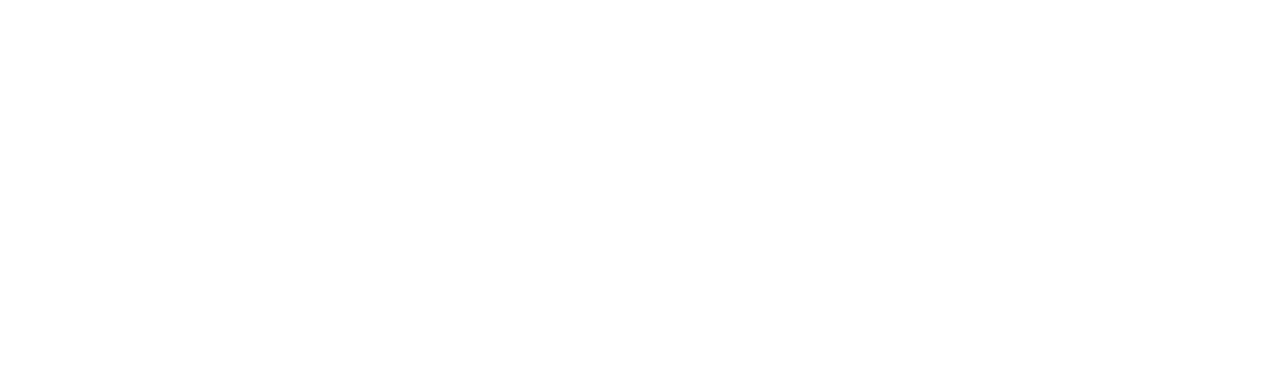
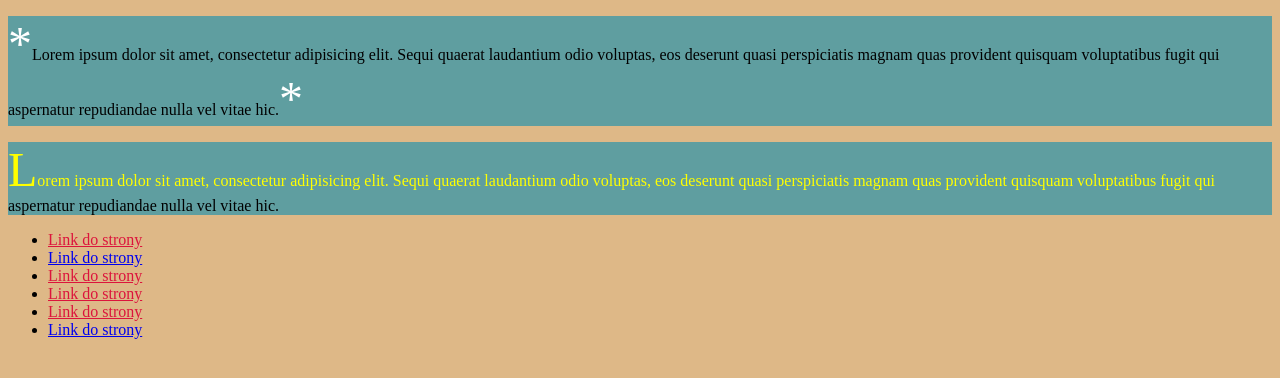
Before and after one commit to 5piotrlew/css3-przyklady, a plain HTML site: page index.html in a window 1280 px wide. Drawn offline with Linux system fonts and the light colour scheme.

Commit message:
visited hover

```diff
--- a/css/style.css
+++ b/css/style.css
@@ -0,0 +1,36 @@
+*{
+    background-color: burlywood;
+}
+
+p{
+    background-color: cadetblue;
+
+}
+
+
+/* Pseudo selektory */
+
+#par1::before, #par1::after {
+    content: '*';
+    color: #fff;
+    font-size: 3em;
+}
+
+#par2::first-line{
+    color: yellow;
+}
+
+#par2::first-letter{
+    font-size: 3em;
+}
+
+/* Pseudo klasy */
+
+a:visited {
+    color: crimson;
+}
+
+a:hover {
+    color: green;
+    font-size: 2em;
+}
--- a/index.html
+++ b/index.html
@@ -6,6 +6,19 @@
     <link rel="stylesheet" href="css/style.css">
 </head>
 <body>
+   <p id="par1">Lorem ipsum dolor sit amet, consectetur adipisicing elit. Sequi quaerat laudantium odio voluptas, eos deserunt quasi perspiciatis magnam quas provident quisquam voluptatibus fugit qui aspernatur repudiandae nulla vel vitae hic.</p>
+   <p id="par2">Lorem ipsum dolor sit amet, consectetur adipisicing elit. Sequi quaerat laudantium odio voluptas, eos deserunt quasi perspiciatis magnam quas provident quisquam voluptatibus fugit qui aspernatur repudiandae nulla vel vitae hic.</p>
+
+    <ul>
+        <li><a href="">Link do strony</a></li>
+        <li><a href="http://www.wp.pl/">Link do strony</a></li>
+        <li><a href="">Link do strony</a></li>
+        <li><a href="">Link do strony</a></li>
+        <li><a href="">Link do strony</a></li>
+        <li><a href="http://interia.pl">Link do strony</a></li>
+    </ul>
+
+
 
 </body>
 </html>
```
